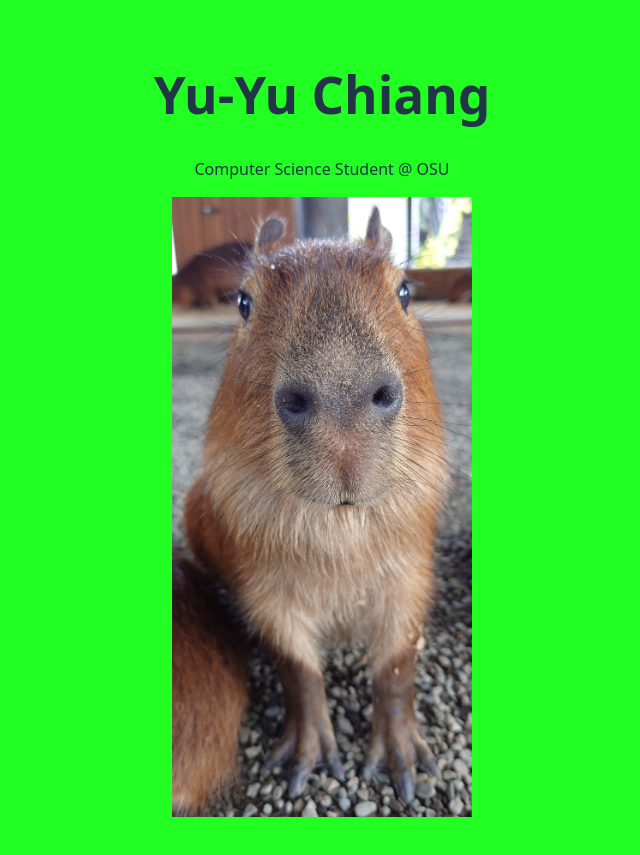
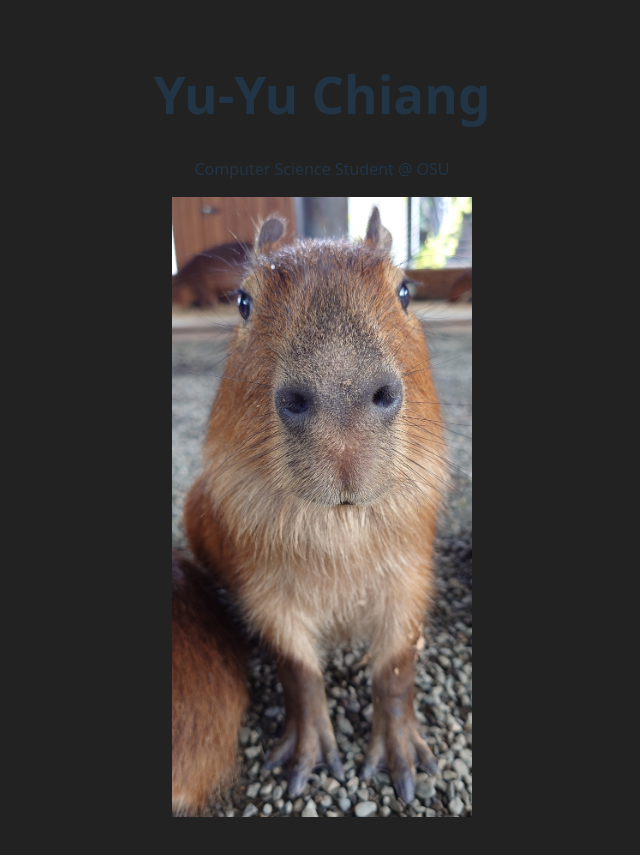
Before and after one commit to fks0057/react-portfolio, a React (Vite) app: page / in a window 1280 px wide. Shown: the whole page, without its empty margins (318-958 px from the left). Built offline with nearby package versions, Linux system fonts and the light colour scheme.

Commit message:
update index.css

```diff
--- a/src/index.css
+++ b/src/index.css
@@ -57,7 +57,7 @@ button:focus-visible {
 @media (prefers-color-scheme: light) {
   :root {
     color: #213547;
-    background-color: #22ff22;
+    background-color: #222222;
   }
   a:hover {
     color: #747bff;
```
